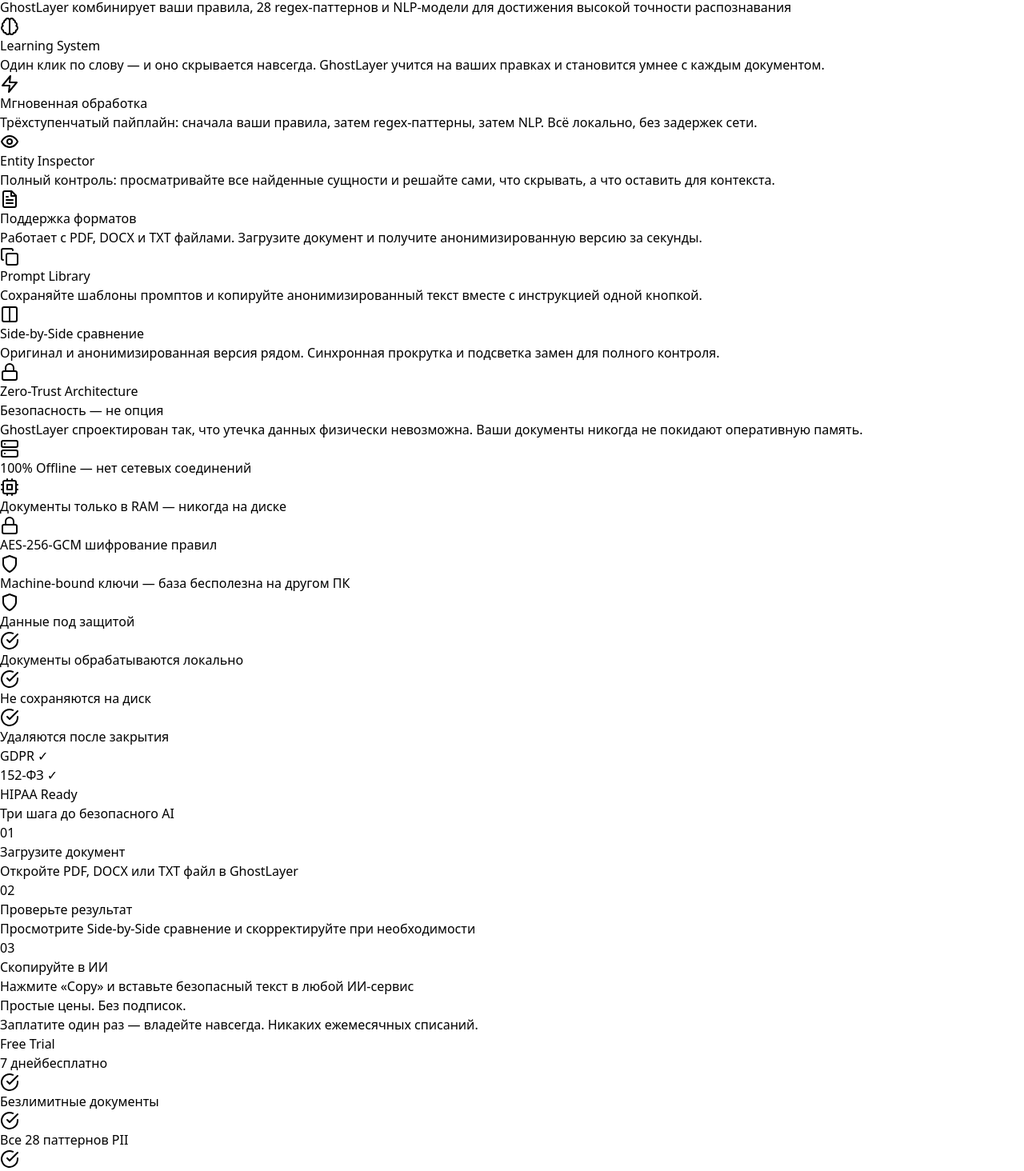
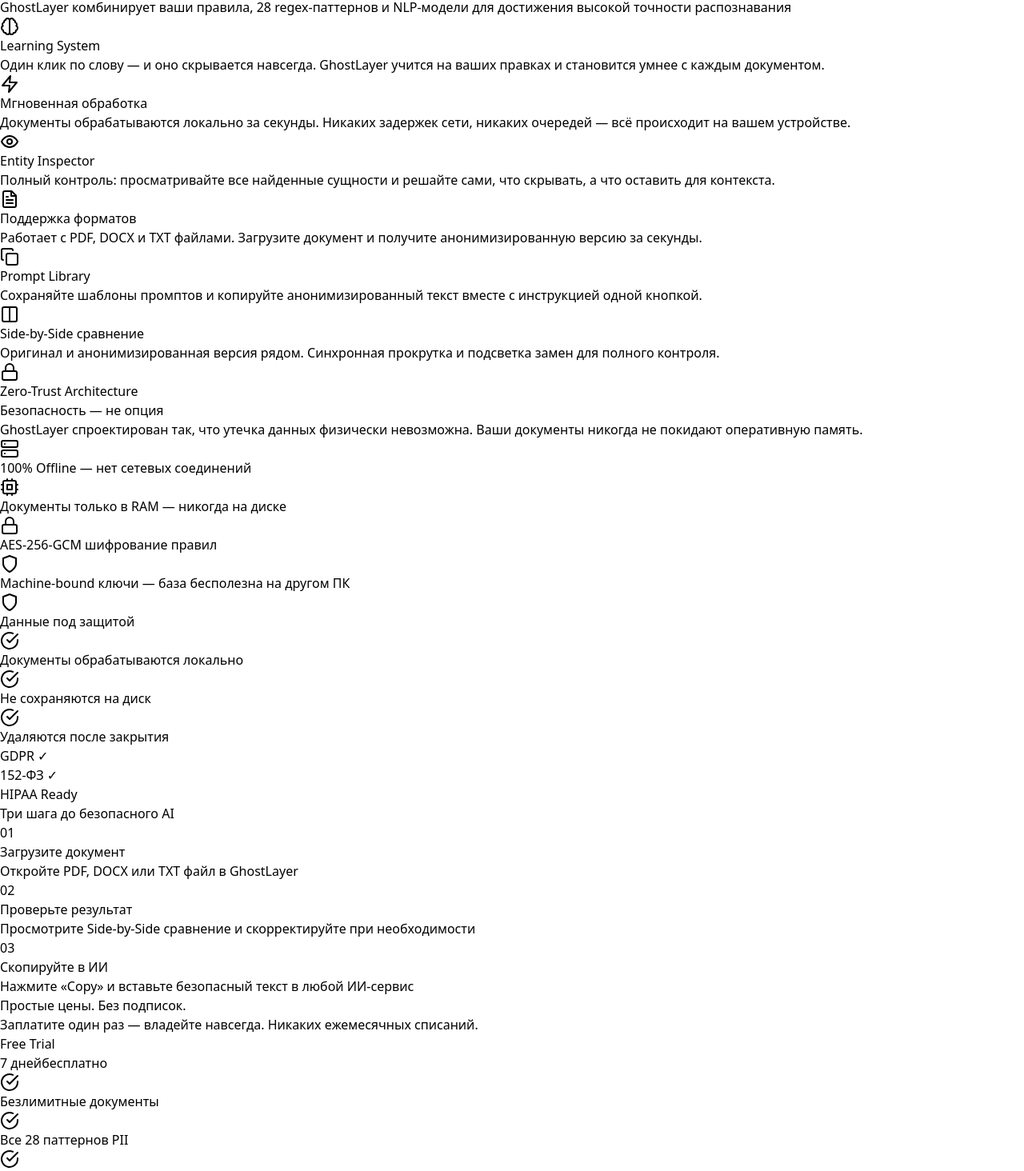
Before and after one commit to Josefromkaz/ghostlayer-website, a React (Vite) app: page / in a window 1280 px wide. Shown: the part 1467-2931 px from the top of the page at 80% size. Built offline with nearby package versions, Linux system fonts and the light colour scheme.

Commit message:
Fix TypeWriter visibility, remove Kazakh, simplify feature text

```diff
--- a/src/App.jsx
+++ b/src/App.jsx
@@ -300,7 +300,7 @@
                 <br />
                 <span className="text-zinc-500">без утечки</span>
                 <br />
-                <span className="block h-[1.2em] max-w-full overflow-hidden">
+                <span className="block h-[1.4em]">
                   <TypeWriter words={['имён клиентов', 'паспортных данных', 'номеров телефонов', 'банковских счетов', 'коммерческой тайны']} />
                 </span>
               </h1>
@@ -438,7 +438,7 @@
             <FeatureCard
               icon={Zap}
               title="Мгновенная обработка"
-              description="Трёхступенчатый пайплайн: сначала ваши правила, затем regex-паттерны, затем NLP. Всё локально, без задержек сети."
+              description="Документы обрабатываются локально за секунды. Никаких задержек сети, никаких очередей — всё происходит на вашем устройстве."
             />
             <FeatureCard
               icon={Eye}
@@ -582,7 +582,7 @@
               features={[
                 'Безлимитные документы',
                 'Все 28 паттернов PII',
-                'Русский, английский и казахский',
+                'Русский и английский',
                 'Entity Inspector',
                 'Prompt Library',
                 'Side-by-Side просмотр',
```
